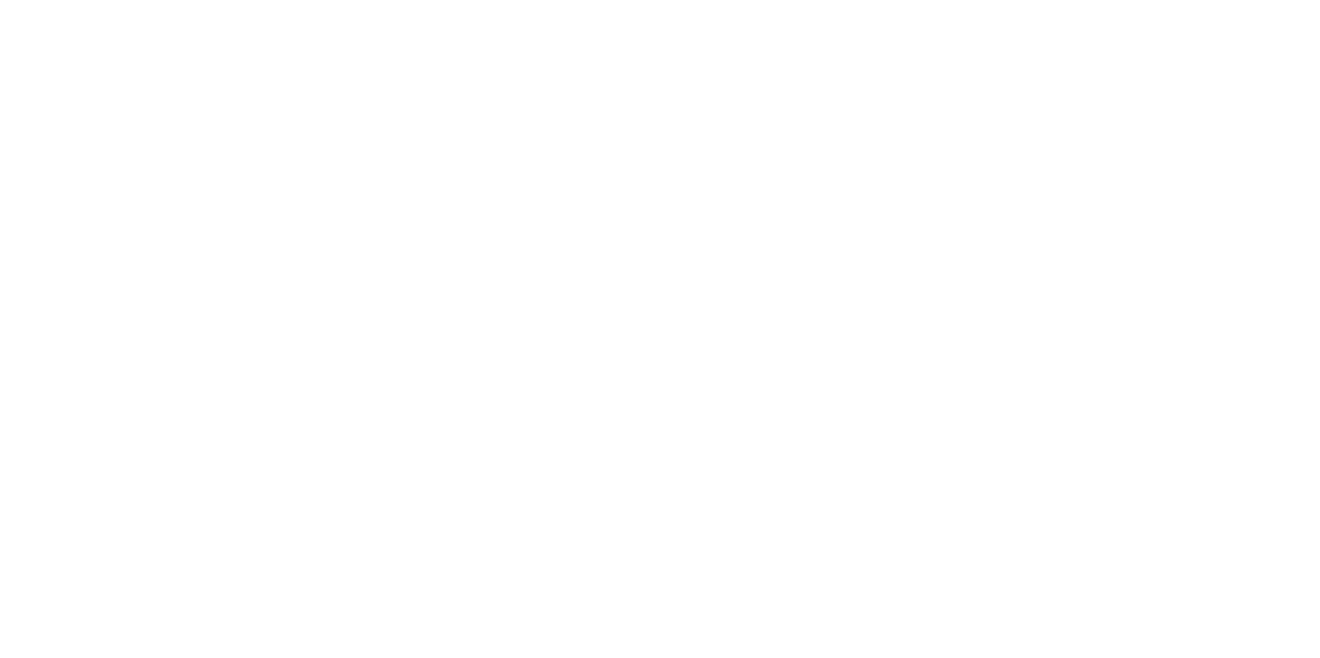
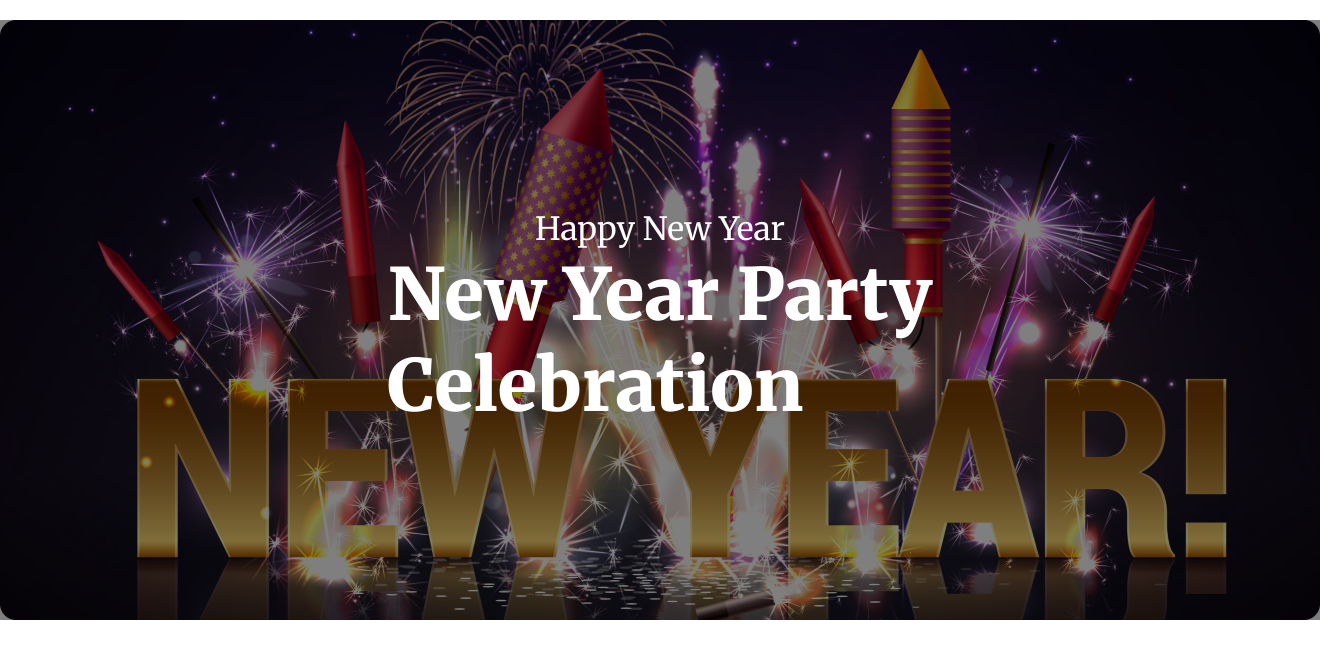
Before and after one commit to samiullahmamu/BATCH9-A1-SOLUTION, a plain HTML site: page index.html in a window 1280 px wide. Shown: the whole page, 1320 px wide, since content can reach past the window. Drawn offline with Linux system fonts and the light colour scheme.

Commit message:
added banner

```diff
--- a/index.html
+++ b/index.html
@@ -3,10 +3,16 @@
 <head>
     <meta charset="UTF-8">
     <meta name="viewport" content="width=device-width, initial-scale=1.0">
-    <title>new year celebration</title>
+    <title>landing page</title>
+    <link rel="stylesheet" href="style.css">
 </head>
 <body>
-    <header></header>
+    <header class="banner">
+        <div class="banner-containt">
+            <p>Happy New Year</p>
+            <h1>New Year Party <br>Celebration</h1>
+        </div>
+    </header>
     <main></main>
     <footer></footer>
 </body>
--- a/style.css
+++ b/style.css
@@ -0,0 +1,43 @@
+@import url('https://fonts.googleapis.com/css2?family=Merriweather:ital,wght@0,300;0,400;0,700;0,900;1,300;1,400;1,700;1,900&display=swap');
+
+*{
+    box-sizing: border-box;
+    margin: 0;
+    padding: 0;
+}
+
+body{
+    font-family:Merriweather ;
+}
+/* banner-style-zone */
+
+.banner{
+    width: 1320px;
+    margin: 0 auto;
+    min-height: 600px;
+    margin-top: 20px;
+    background-image: url("images/Banner\ Image.png");
+    background-position: center;
+    background-repeat: no-repeat;
+    background-size: cover;
+    background-color: rgba(0,0,0,0.5);
+    background-blend-mode: overlay;
+}
+.banner-containt{
+      display: flex;
+      flex-direction: column;
+      height: 600px;
+      justify-content: center;
+      align-items: center;
+}
+.banner-containt,p,h1{
+    color: white;
+}
+.banner-containt,h1{
+    font-size: 72px;
+    font-weight: 900;
+}
+.banner-containt,p{
+    font-size: 32px;
+    font-weight: 400;
+}
```
Also changed, not shown: images/Banner Image.png (added), images/Ellipse 1.png (added), images/Group 44.png (added), images/Group 61.png (added), images/Group 70.png (added), images/Group 75.png (added), images/Group 96.png (added), images/New Year Photo.png (added), images/Rectangle 2.png (added), images/Rectangle 3.png (added), images/Rectangle 4.png (added), images/Rectangle 5.png (added), images/Rectangle 6.png (added), images/Rectangle 7.png (added), 1 more files, 1 other file.
